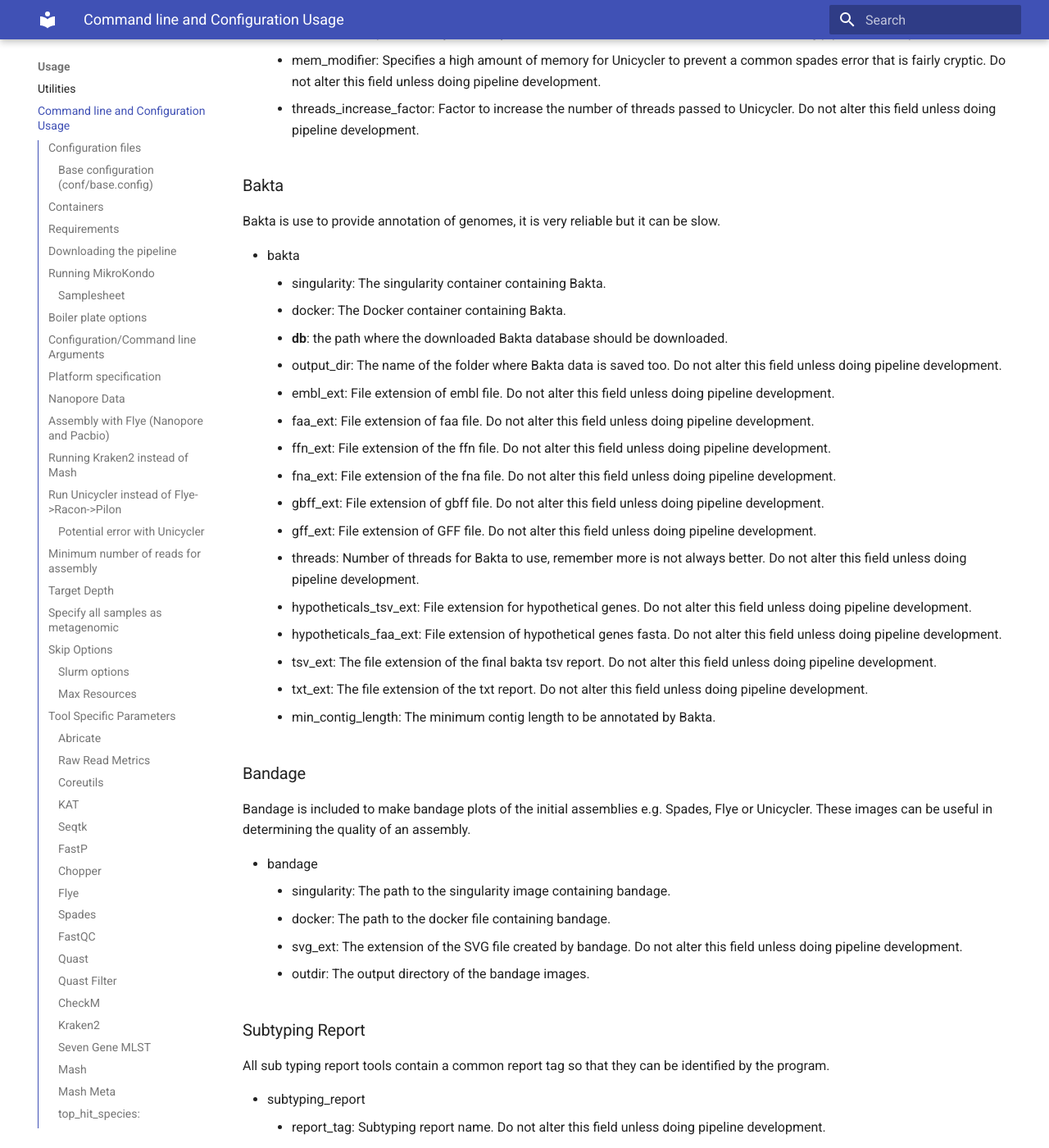
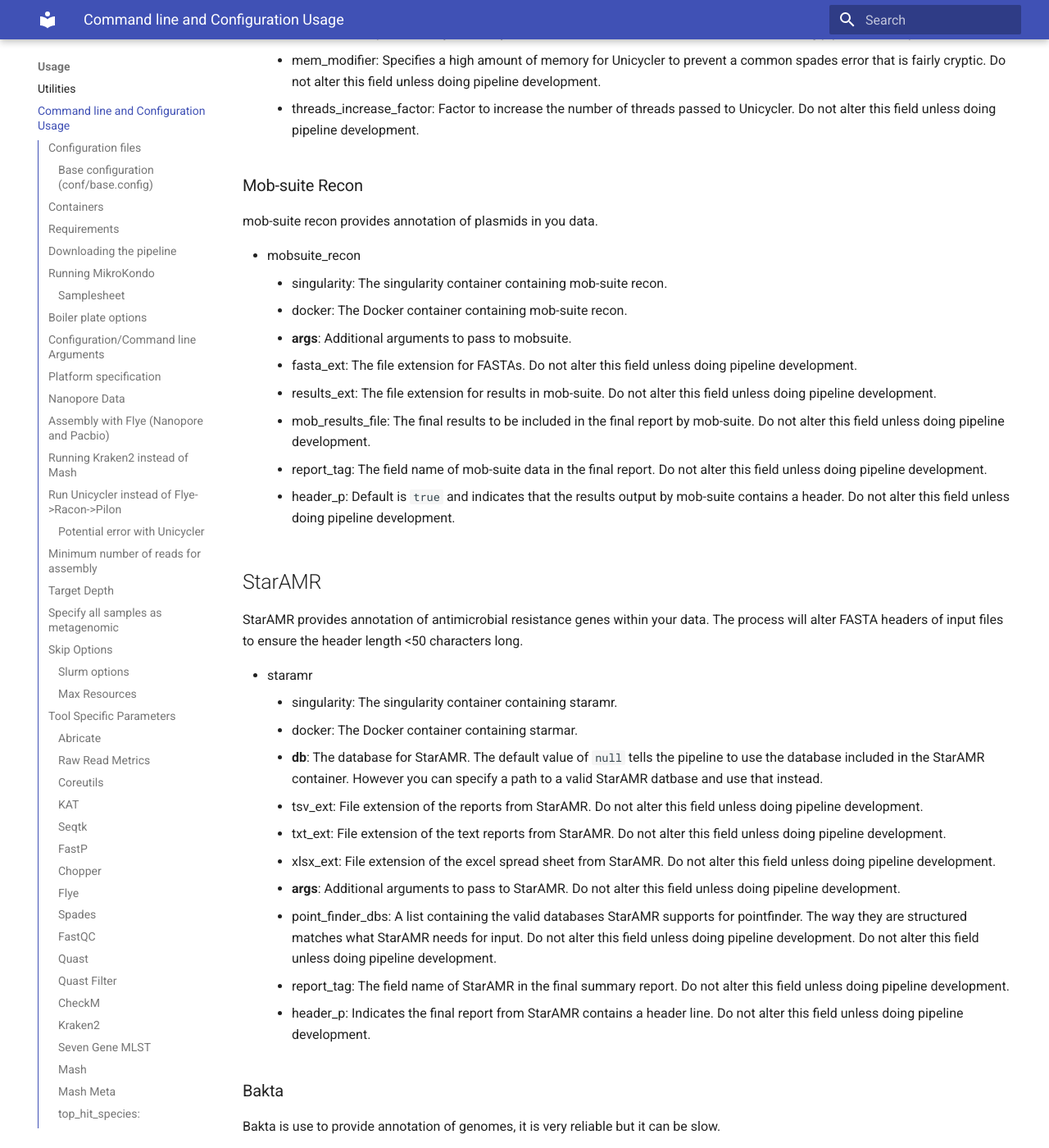
Before and after one commit to phac-nml/mikrokondo, an MkDocs documentation site: the page built from docs/usage/configuration.md, in a window 1280 px wide and 1400 px high, scrolled down 18802 px. Shown: the whole window at 82% size. Built offline with MkDocs 1.6.1 and Material for MkDocs 9.7.7, drawn with Linux system fonts in a browser that asks for light colours; some of the changed text lies outside the part shown.

Commit message:
updated docs

```diff
--- a/docs/usage/configuration.md
+++ b/docs/usage/configuration.md
@@ -186,7 +186,7 @@ Numerous steps within mikrokondo can be turned off without compromising the stab
 - `skip_mobrecon`
   - This step allows you to skip running mob-suite recon on your data.
 - `skip_starmar`
-  - This step allows you to skip running staramr on your data.
+  - This step allows you to skip running StarAMR on your data.
 
 ** All of the above options can be turned on by entering `--{skip_option} true` in the command line arguments to the pipeline (where optional parameters can be added)** e.g. To skip read sub-sampling add to the command line arguments `--skip_depth_sampling true`
 
@@ -519,6 +519,34 @@ Unicycler is an option provided for hybrid assembly, it is a great option and ou
     - mem_modifier: Specifies a high amount of memory for Unicycler to prevent a common spades error that is fairly cryptic. Do not alter this field unless doing pipeline development.
     - threads_increase_factor: Factor to increase the number of threads passed to Unicycler. Do not alter this field unless doing pipeline development.
 
+
+### Mob-suite Recon
+mob-suite recon provides annotation of plasmids in you data.
+
+- mobsuite_recon
+    - singularity: The singularity container containing mob-suite recon.
+    - docker: The Docker container containing mob-suite recon.
+    - **args**: Additional arguments to pass to mobsuite.
+    - fasta_ext: The file extension for FASTAs. Do not alter this field unless doing pipeline development.
+    - results_ext: The file extension for results in mob-suite. Do not alter this field unless doing pipeline development.
+    - mob_results_file: The final results to be included in the final report by mob-suite. Do not alter this field unless doing pipeline development.
+    - report_tag: The field name of mob-suite data in the final report. Do not alter this field unless doing pipeline development.
+    - header_p: Default is `true` and indicates that the results output by mob-suite contains a header. Do not alter this field unless doing pipeline development.
+
+## StarAMR
+StarAMR provides annotation of antimicrobial resistance genes within your data. The process will alter FASTA headers of input files to ensure the header length <50 characters long.
+
+- staramr
+    - singularity: The singularity container containing staramr.
+    - docker: The Docker container containing starmar.
+    - **db**: The database for StarAMR. The default value of `null` tells the pipeline to use the database included in the StarAMR container. However you can specify a path to a valid StarAMR datbase and use that instead.
+    - tsv_ext: File extension of the reports from StarAMR. Do not alter this field unless doing pipeline development.
+    - txt_ext: File extension of the text reports from StarAMR. Do not alter this field unless doing pipeline development.
+    - xlsx_ext: File extension of the excel spread sheet from StarAMR. Do not alter this field unless doing pipeline development.
+    - **args**: Additional arguments to pass to StarAMR. Do not alter this field unless doing pipeline development.
+    - point_finder_dbs: A list containing the valid databases StarAMR supports for pointfinder. The way they are structured matches what StarAMR needs for input. Do not alter this field unless doing pipeline development. Do not alter this field unless doing pipeline development.
+    - report_tag: The field name of StarAMR in the final summary report. Do not alter this field unless doing pipeline development.
+    - header_p: Indicates the final report from StarAMR contains a header line. Do not alter this field unless doing pipeline development.
 
 ### Bakta
 Bakta is use to provide annotation of genomes, it is very reliable but it can be slow.
```
Also changed, not shown: docs/subworkflows/annotate_genomes.md (+2 -0 lines).
